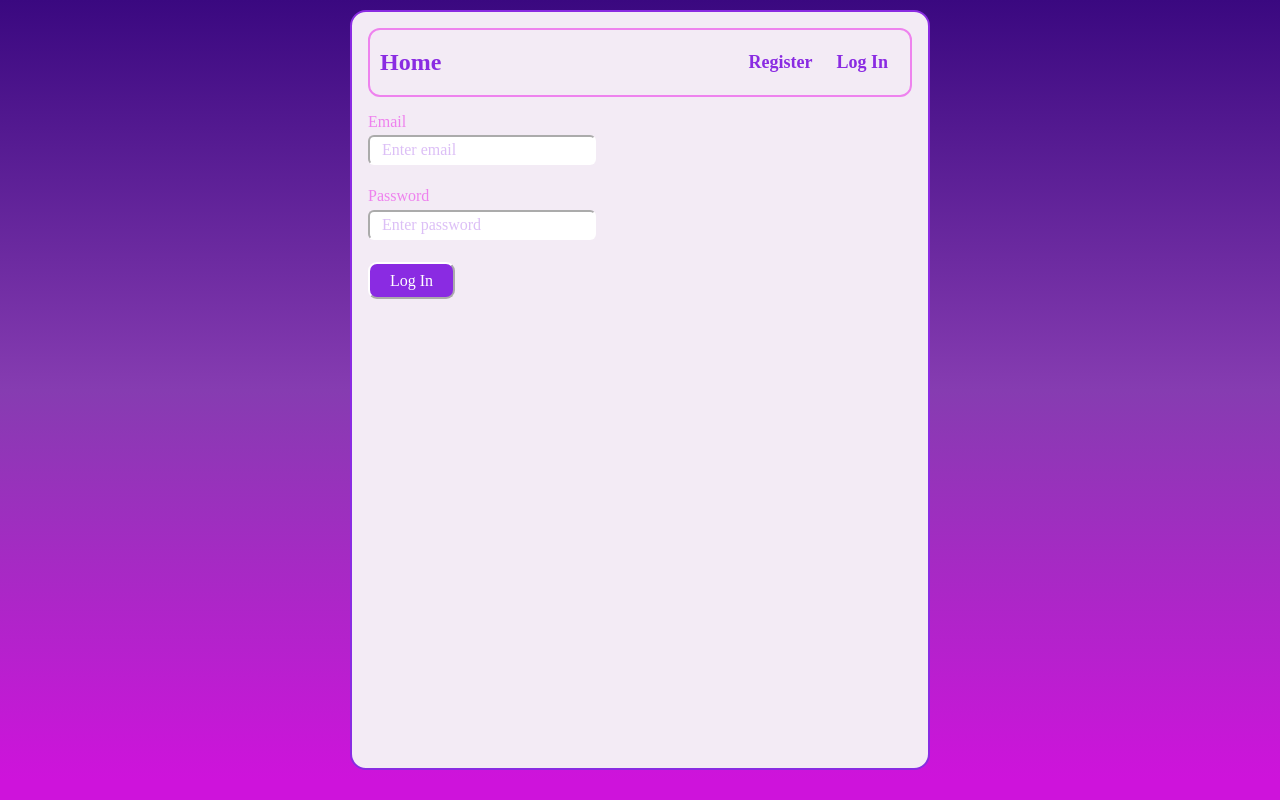
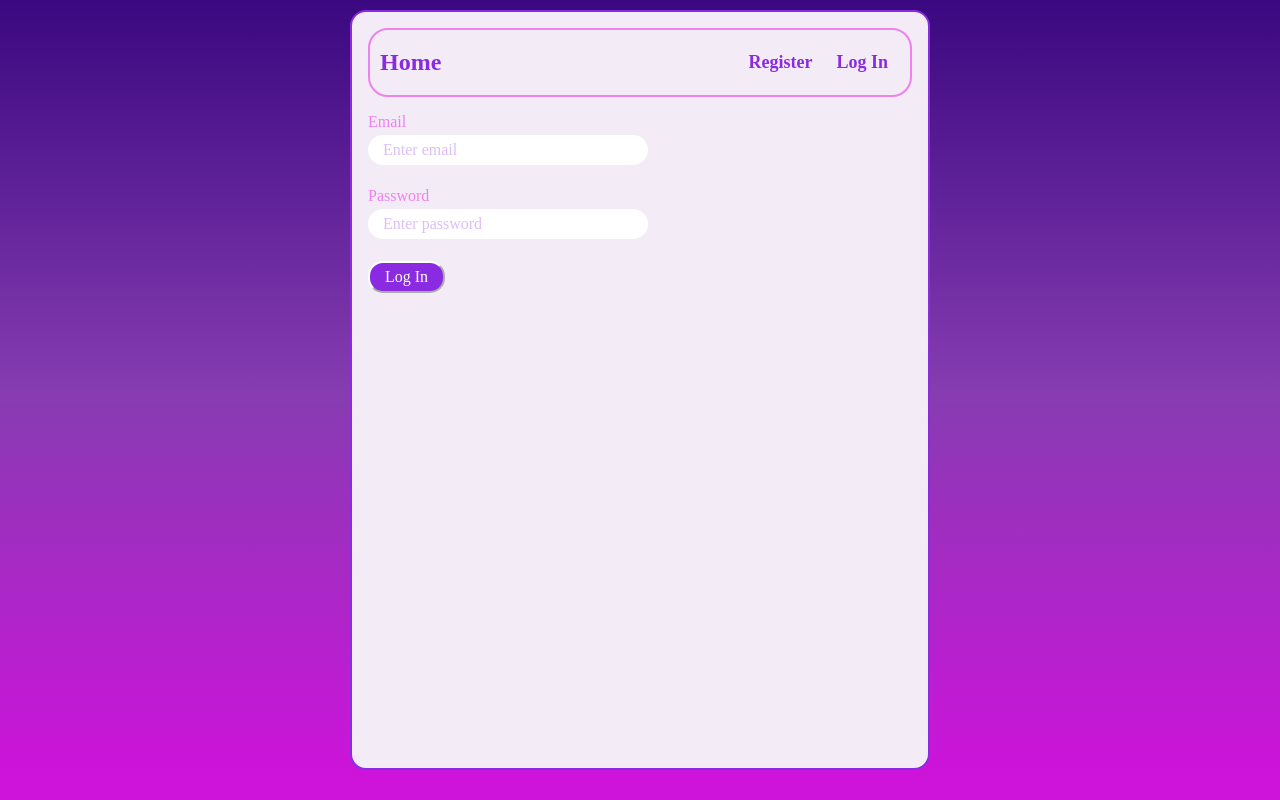
Before and after one commit to RafalGalecki/goit-react-hw-08-phonebook, a React (Create React App) app: page /goit-react-hw-08-phonebook/login in a window 1280 px wide. Built offline with nearby package versions, Linux system fonts and the light colour scheme; a web font is replaced by a local one.

Commit message:
some styles added

```diff
--- a/src/components/AppBar/AppBar.module.css
+++ b/src/components/AppBar/AppBar.module.css
@@ -1,9 +1,10 @@
 .header {
   display: flex;
+  min-width: 320px;
   justify-content: space-between;
   align-items: center;
   margin-bottom: 16px;
   padding: 10px;
   border: 2px solid violet;
-  border-radius: 12px;
+  border-radius: 20px;
 }
--- a/src/components/ContactForm/ContactForm.module.css
+++ b/src/components/ContactForm/ContactForm.module.css
@@ -1,5 +1,5 @@
 .formBox {
   padding: 10px;
   border: 2px solid violet;
-  border-radius: 12px;
+  border-radius: 20px;
 }
--- a/src/components/ContactsList/ContactsList.module.css
+++ b/src/components/ContactsList/ContactsList.module.css
@@ -1,9 +1,10 @@
 .contactsList {
   font-family: Coiny;
+  min-width: 320px;
   margin-top: 10px;
   padding: 10px;
   border: 2px solid violet;
-  border-radius: 12px;
+  border-radius: 20px;
   color: blueviolet;
   overflow: hidden;
 }
--- a/src/styled/Button.js
+++ b/src/styled/Button.js
@@ -2,8 +2,9 @@ import styled from 'styled-components';
 
 const Button = styled.button`
   font-family: Coiny;
-  padding: 8px 20px 6px 20px;
-  border-radius: 9px;
+  height: 32px;
+  padding: 0 15px;
+  border-radius: 15px;
   border-color: white;
   background-color: blueviolet;
   color: white;
--- a/src/styled/Input.js
+++ b/src/styled/Input.js
@@ -1,13 +1,14 @@
 import styled from 'styled-components';
 
 const Input = styled.input`
-  min-width: 200px;
+  min-width: 280px;
   width: 100%;
+  height: 30px;
   margin-bottom: 10px;
-  padding: 4px 12px;
-  border-radius: 6px;
-  border-color: white;
+  padding: 0 15px;
+  border-radius: 15px;
   outline: none;
+  border: none;
   color: rgb(89, 22, 153);
 
   &::placeholder {
```
